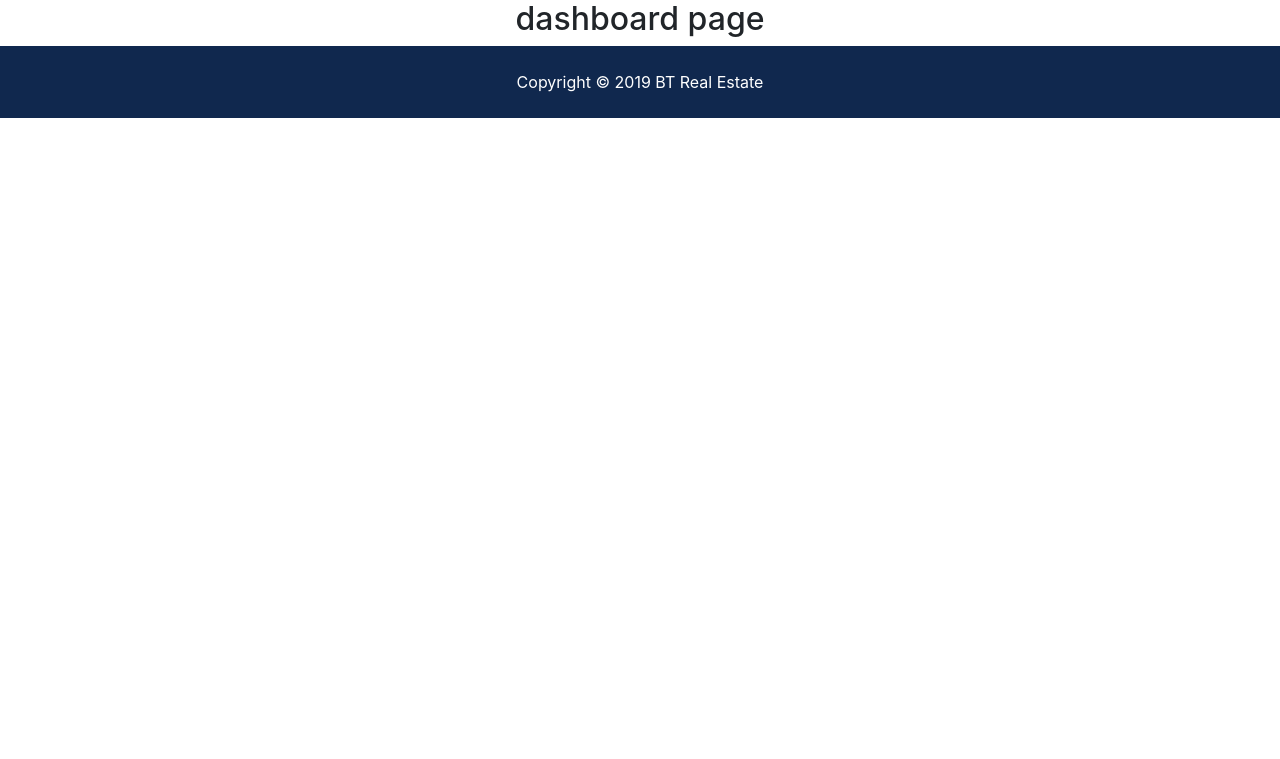
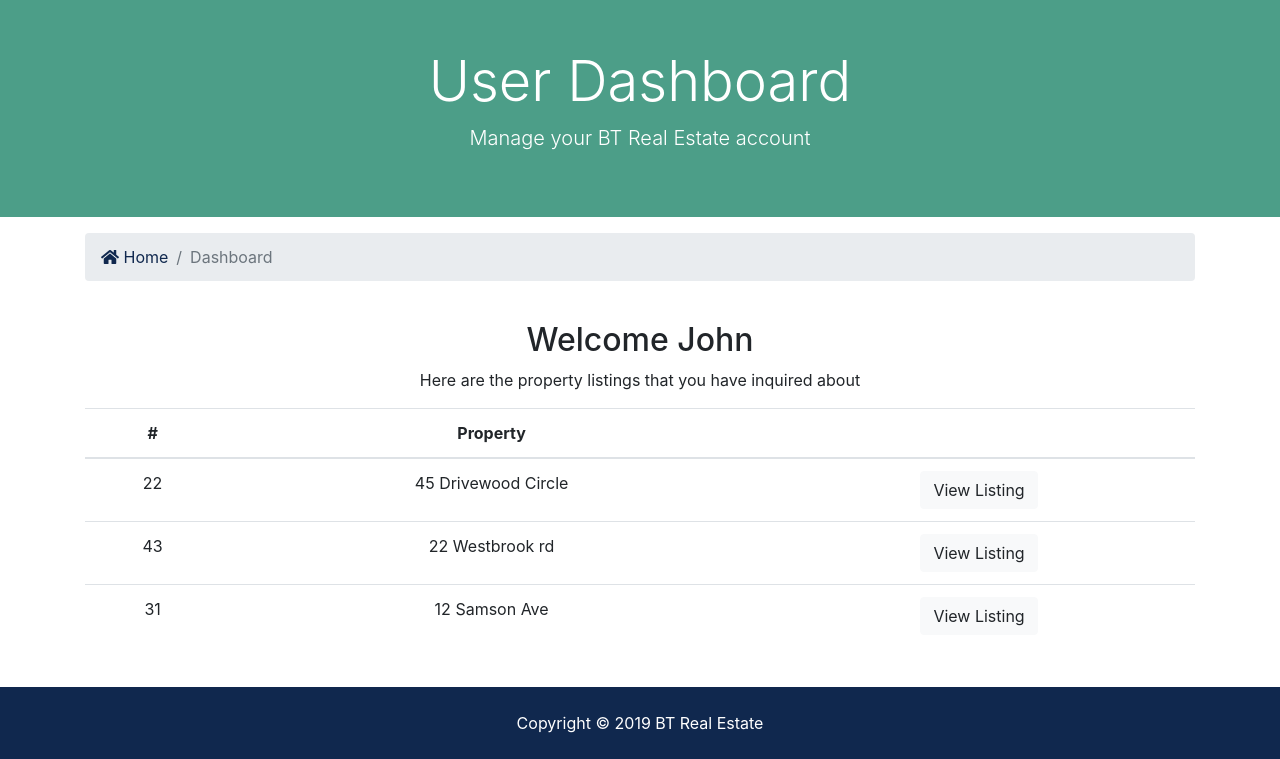
Before and after one commit to RedSar/project-django, a Django app: page /accounts/dashboard in a window 1280 px wide. Shown: the part 128-887 px from the top of the page. Before the commit the page ends 246 px from the top, so only its background shows below. Run offline with Django 3.2, Linux system fonts and the light colour scheme; some libraries are stand-ins or nearby versions.

Commit message:
setting the logout and navbar auth links.

```diff
--- a/accounts/views.py
+++ b/accounts/views.py
@@ -1,11 +1,24 @@
 from django.shortcuts import render, redirect
 from django.contrib import messages
+from django.contrib import auth
 from django.contrib.auth.models import User
 
 
 def login(req):
     if req.method == 'POST':
-        messages.success(req, 'You are successfuly connected !')
+        username = req.POST['username']
+        password = req.POST['password']
+
+        user = auth.authenticate(username=username, password=password)
+
+        if user is not None:
+            auth.login(req, user)
+            messages.success(req, 'You are Logged in successfully!')
+            return redirect('index')
+        else:
+            messages.error(req, 'The given credentials ar invalid !')
+
+            return redirect('login')
 
     return render(req, 'accounts/login.html')
 
@@ -46,8 +59,10 @@ def register(req):
 
 
 def logout(req):
-    context = {}
-    return redirect('index')
+    if req.method == 'POST':
+        auth.logout(req)
+        messages.success(req, 'You are now loggoed out!')
+        return redirect('index')
 
 
 def dashboard(req):
--- a/templates/accounts/dashboard.html
+++ b/templates/accounts/dashboard.html
@@ -1,4 +1,70 @@
 {% extends 'base.html' %} {% block content %}
-<h2>dashboard page</h2>
+<section id="showcase-inner" class="py-5 text-white">
+  <div class="container">
+    <div class="row text-center">
+      <div class="col-md-12">
+        <h1 class="display-4">User Dashboard</h1>
+        <p class="lead">Manage your BT Real Estate account</p>
+      </div>
+    </div>
+  </div>
+</section>
+
+<!-- Breadcrumb -->
+<section id="bc" class="mt-3">
+  <div class="container">
+    <nav aria-label="breadcrumb">
+      <ol class="breadcrumb">
+        <li class="breadcrumb-item">
+          <a href="{% url 'index' %}"> <i class="fas fa-home"></i> Home</a>
+        </li>
+        <li class="breadcrumb-item active">Dashboard</li>
+      </ol>
+    </nav>
+  </div>
+</section>
+
+<section id="dashboard" class="py-4">
+  <div class="container">
+    <div class="row">
+      <div class="col-md-12">
+        <h2>Welcome John</h2>
+        <p>Here are the property listings that you have inquired about</p>
+        <table class="table">
+          <thead>
+            <tr>
+              <th scope="col">#</th>
+              <th scope="col">Property</th>
+              <th></th>
+            </tr>
+          </thead>
+          <tbody>
+            <tr>
+              <td>22</td>
+              <td>45 Drivewood Circle</td>
+              <td>
+                <a class="btn btn-light" href="#">View Listing</a>
+              </td>
+            </tr>
+            <tr>
+              <td>43</td>
+              <td>22 Westbrook rd</td>
+              <td>
+                <a class="btn btn-light" href="#">View Listing</a>
+              </td>
+            </tr>
+            <tr>
+              <td>31</td>
+              <td>12 Samson Ave</td>
+              <td>
+                <a class="btn btn-light" href="#">View Listing</a>
+              </td>
+            </tr>
+          </tbody>
+        </table>
+      </div>
+    </div>
+  </div>
+</section>
 
 {% endblock content %}
--- a/templates/partials/_navbar.html
+++ b/templates/partials/_navbar.html
@@ -38,7 +38,28 @@
       </ul>
 
       <ul class="navbar-nav ml-auto">
-        <li  {% if 'register' in request.path  %}
+
+        {% if user.is_authenticated %}
+          <li {% if 'dashboard' in request.path  %} class="nav-item active mr-3" {% else %} class="nav-item  mr-3" {% endif %}>
+            <a class="nav-link" href="{% url 'dashboard' %}">
+               <i class="fas fa-tachometer-alt"></i> Dashboard</a>
+          </li>
+          <li  class="nav-item  mr-3">
+            <a class="nav-link" >
+               <i class="fas fa-user"></i> {{user.first_name | title}}</a>
+          </li>
+          <li {% if 'login' in request.path  %} class="nav-item active mr-3" {% else %} class="nav-item  mr-3" {% endif %}>
+            <a class="nav-link" href="javascript: {document.getElementById('logout').submit()}">
+              <i class="fas fa-sign-out-alt"></i>
+
+              Logout</a>
+              <form id="logout" action="{% url 'logout' %}" method="POST">
+                {% csrf_token %}
+                <input type="hidden">
+              </form>
+          </li>
+        {% else %}
+          <li  {% if 'register' in request.path  %}
           class="nav-item active mr-3"
         {% else %}
           class="nav-item  mr-3"
@@ -58,6 +79,9 @@
             Login</a
           >
         </li>
+        {% endif %}
+
+
       </ul>
     </div>
   </div>
```
Also changed, not shown: templates/pages/index.html (+5 -4 lines), btre_project/static/img/loading.gif (added).
